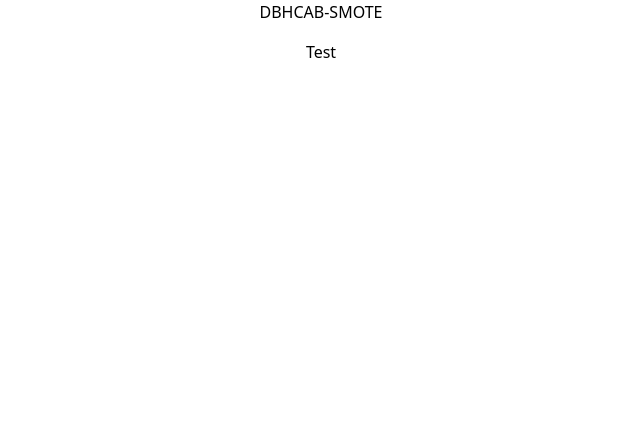
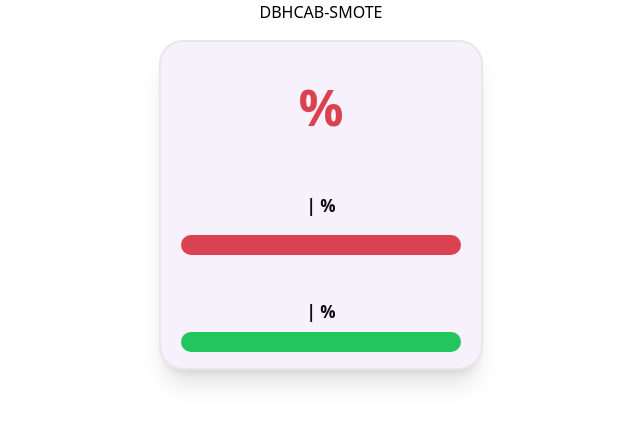
Before and after one commit to rockyroed/dbhcab-smote-react, a React (Vite) app: page / in a window 1280 px wide. Shown: the top 424 px of the page, without its empty margins (319-959 px from the left). Built offline with nearby package versions, Linux system fonts and the light colour scheme.

Commit message:
Classification Container

```diff
--- a/src/components/Classification/ClassificationContainer.jsx
+++ b/src/components/Classification/ClassificationContainer.jsx
@@ -1,6 +1,34 @@
-const ClassificationContainer = () => {
+/**
+ * Classification Result Container
+ * renders a customizable result container
+ *
+ * props:
+ * - percentage1, percentage 2 (string): indicates the percentage of the bar e.g 70 and 30
+ * - classification1, classification2 (string): indicates the label e.g Toxic and Non-Toxic
+ * - conWidth (string): indicates the width of the container
+ * - conHeight (string): indicates the height of the container
+ */
+
+const ClassificationContainer = ({percentage1, percentage2, classification1, classification2, conWidth, conHeight}) => {
     return (
-        <div>Test</div>
+        <div className={`border-background-white bg-background-100 text-text-100 border-2 w-[${conWidth}px] h-[${conHeight}px] rounded-[24px] flex flex-col gap-y-[8px] items-center p-5 shadow-xl`}>
+			<h1 className="font-normal text-text-101 text-[30px] uppercase">{classification1}</h1>
+            <h1 className="font-semibold text-text-101 text-[50px]">{percentage1}%</h1>
+            <h1 className="font-semibold text-text-100 text-[17px] pt-10 uppercase">{classification1} | {percentage1}%</h1>
+            <div className="w-[280px] bg-gray-200 rounded-full h-4 mt-2">
+                <div
+                    className="bg-text-101 h-5 rounded-full"
+                    style={{ width: `${percentage1}%` }}
+                ></div>
+            </div>
+            <h1 className="font-semibold text-text-100 text-[17px] pt-10 uppercase">{classification2} | {percentage2}%</h1>
+            <div className="w-[280px] bg-gray-200 rounded-full h-4">
+                <div
+                    className="bg-green-500 h-5 rounded-full"
+                    style={{ width: `${percentage2}%` }}
+                ></div>
+            </div>
+		</div>
     )
 }
 
```
